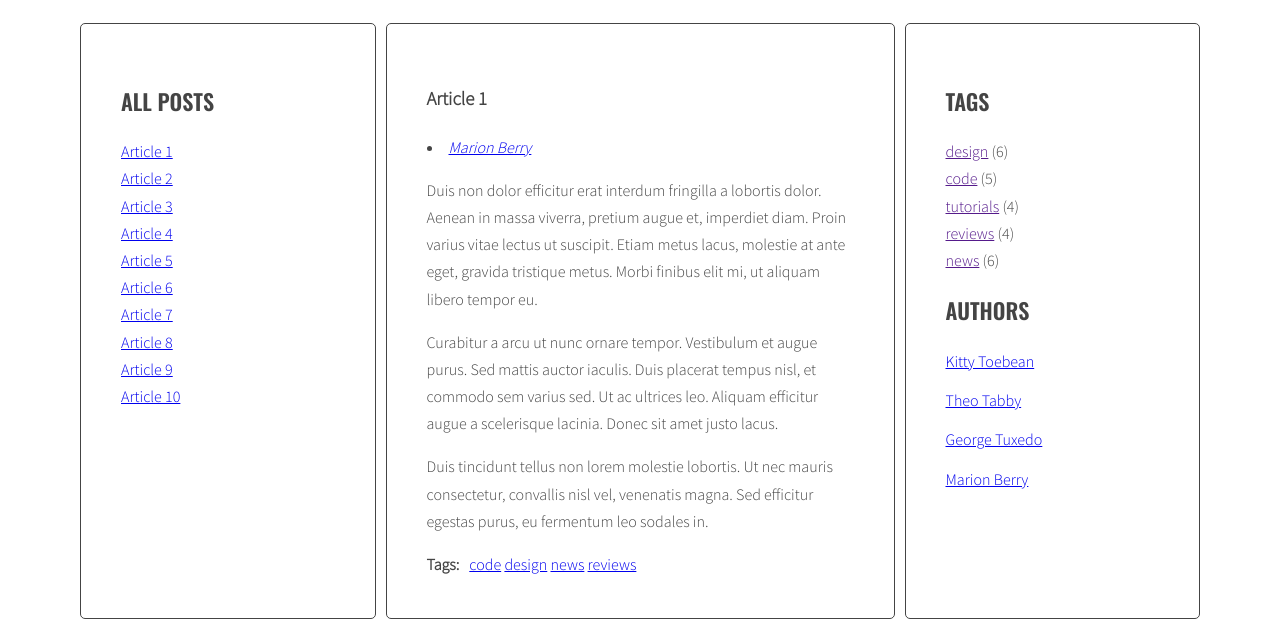
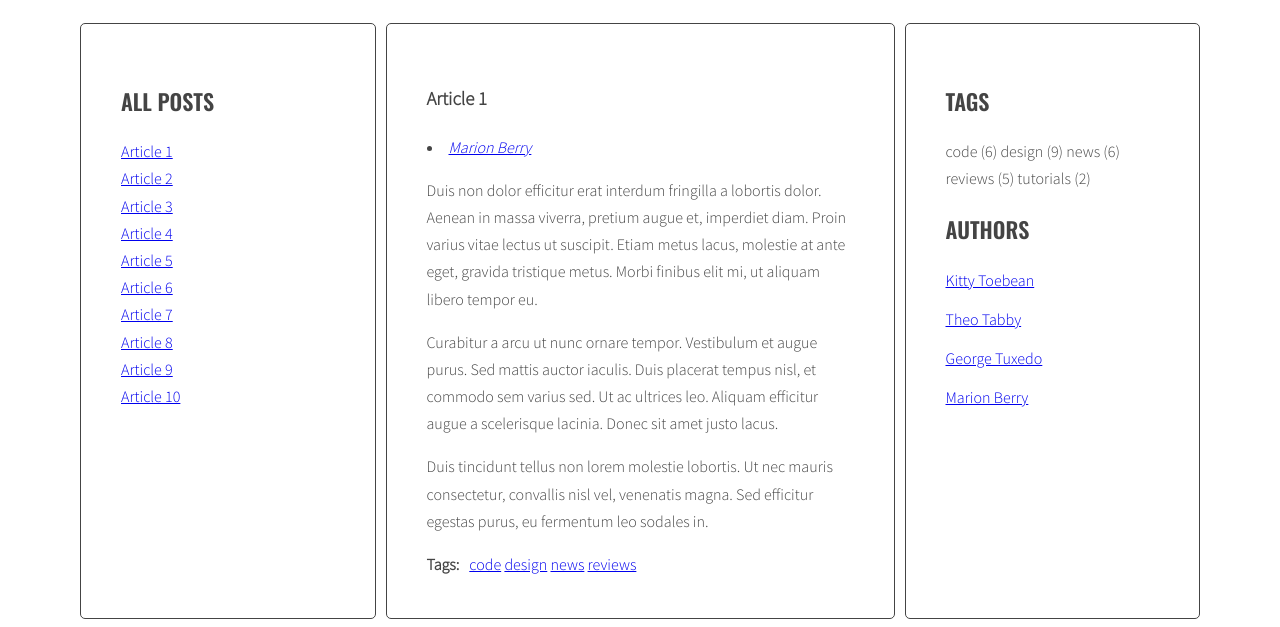
Before and after one commit to opski05/javascript-blog, a website: page index.html in a window 1280 px wide. Shown: the part 220-847 px from the top of the page. Drawn offline with nearby package versions, Linux system fonts and the light colour scheme.

Commit message:
generateTags and generateAuthors

```diff
--- a/index.html
+++ b/index.html
@@ -254,11 +254,6 @@
                 <aside class="sidebar">
                   <h2 class="section-title">Tags</h2>
                   <ul class="list tags">
-                      <li><a href="">design</a> <span>(6)</span></li>
-                      <li><a href="">code</a> <span>(5)</span></li>
-                      <li><a href="">tutorials</a> <span>(4)</span></li>
-                      <li><a href="">reviews</a> <span>(4)</span></li>
-                      <li><a href="">news</a> <span>(6)</span></li>
                   </ul>
                   <h2 class="section-title">Authors</h2>
                   <ul class="list authors">
--- a/js/script.js
+++ b/js/script.js
@@ -43,7 +43,8 @@ const optArticleSelector = '.post',
   optTitleSelector = '.post-title',
   optTitleListSelector = '.titles',
   optArticleTagsSelector = '.post-tags .list',
-  optArticleAuthorSelector = '.post-author';
+  optArticleAuthorSelector = '.post-author',
+  optTagsListSelector = '.tags.list';
 
 
 
@@ -85,6 +86,8 @@ generateTitleLinks();
 
 
 function generateTags(){
+  /* [NEW] create a new variable allTags with an empty object */
+  let allTags = {};
 
   /* find all articles */
   const articles = document.querySelectorAll(optArticleSelector);
@@ -105,13 +108,24 @@ function generateTags(){
     const articleTagsArray = articleTags.split(' ');
 
     /* START LOOP: for each tag */
+    console.log('articleTagsArray', articleTagsArray);
     for(let tag of articleTagsArray){
 
       /* generate HTML of the link */
       const linkHTML = '<li><a href="#tag-' + tag + '"><span>' + tag + '</span></a></li> ';
 
+      //<li><a href="#tag-design"><span>design</span></a> </li>
+
       /* add generated code to html variable */
       html = html + linkHTML;
+
+      /* [NEW] check if this link is NOT already in allTags */
+      if(!allTags[tag]) {
+        /* [NEW] add tag to allTags object */
+        allTags[tag] = 1;
+      } else {
+        allTags[tag]++;
+      }
 
     /* END LOOP: for each tag */
     }
@@ -119,6 +133,22 @@ function generateTags(){
     tagsWrapper.innerHTML = html;
   }
   /* END LOOP: for every article: */
+
+  /* [NEW] find list of tags in right column */
+  const tagList = document.querySelector(optTagsListSelector);
+
+  /* [NEW] create variable for all links HTML code */
+  let allTagsHTML = '';
+
+  /* [NEW] START LOOP: for each tag in allTags: */
+  for(let tag in allTags){
+  /* [NEW] generate code of a link and add it to allTagsHTML */
+    allTagsHTML += tag + ' (' + allTags[tag] + ') ';
+  }
+  /* [NEW] END LOOP: for each tag in allTags: */
+
+  /*[NEW] add HTML from allTagsHTML to tagList */
+  tagList.innerHTML = allTagsHTML;
 }
 generateTags();
 
```
Also changed, not shown: sass/style.scss (+6 -1 lines), css/style.css, css/style.min.css, 1 other file.
